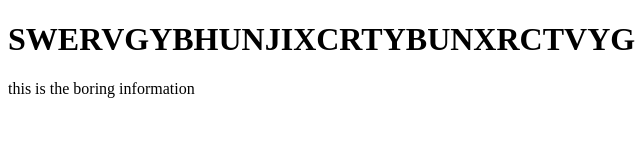
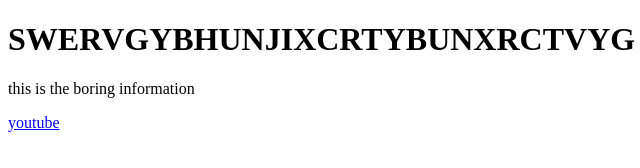
Before and after one commit to spacegazelle/spacegazelle.github.io, a plain HTML site: page index.html in a window 1280 px wide. Shown: the full height of the page, 0-640 px from the left. Drawn offline with Linux system fonts and the light colour scheme.

Commit message:
Update index.html

```diff
--- a/index.html
+++ b/index.html
@@ -7,7 +7,7 @@
     <h1>SWERVGYBHUNJIXCRTYBUNXRCTVYG</h1>
     <p>this is the boring information</p>
 
-    <a href="https://toutube.com/elmaxo_tf2"></a>
+    <a href="https://toutube.com/elmaxo_tf2">youtube</a>
 
 
 
```
